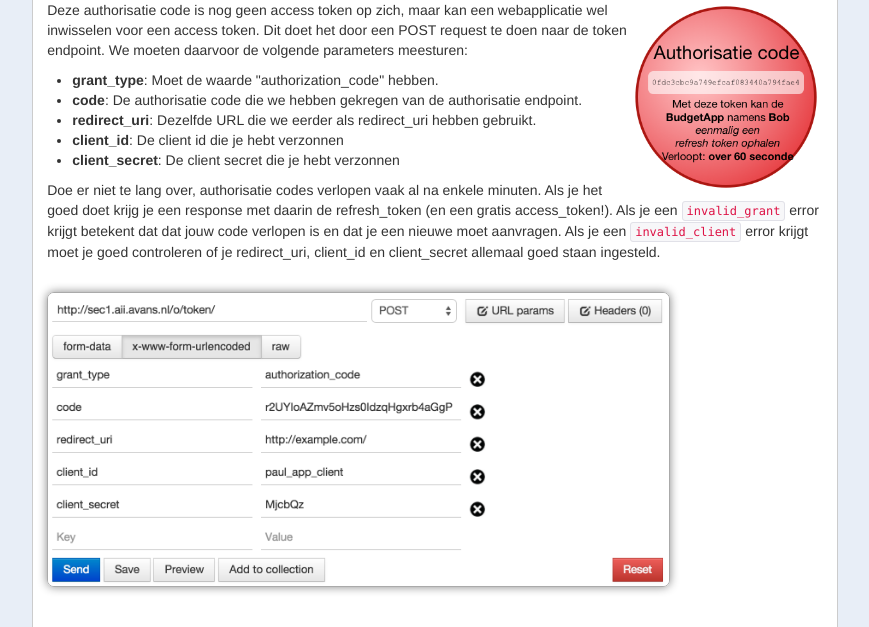
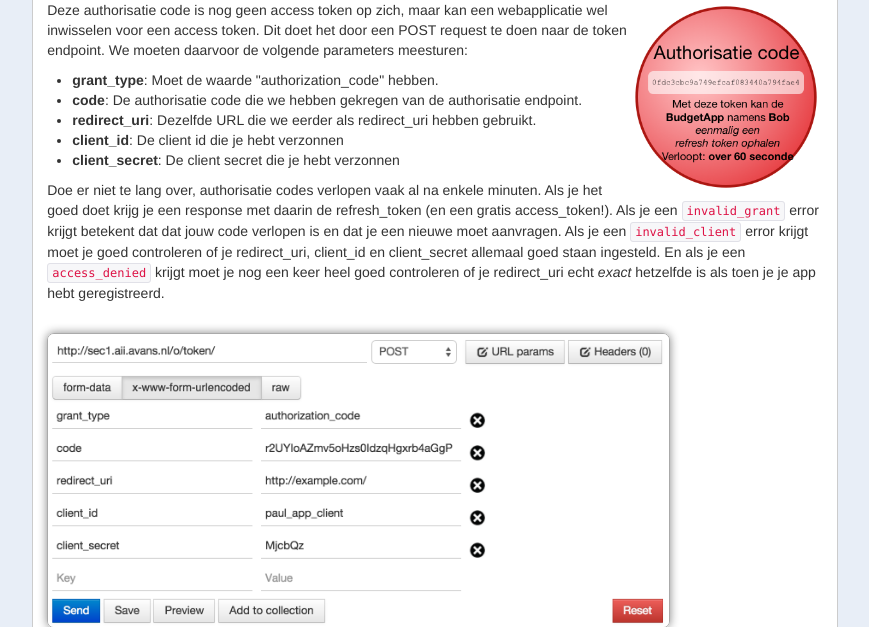
Before and after one commit to Avans/Security-Quiz, a Django app: template templates/oauth.html in a window 1280 px wide. Shown: the part 4957-5584 px from the top of the page, without its empty margins (341-1210 px from the left). Run offline with Django 3.2, Linux system fonts and the light colour scheme; the template is opened without the code that fills it, so the values that code supplies are empty; parts of the project's set-up code (start-up, migrations or seed data) failed here and were passed over.

Commit message:
Update oauth.html

```diff
--- a/templates/oauth.html
+++ b/templates/oauth.html
@@ -185,7 +185,7 @@
         <li><b>client_secret</b>: De client secret die je hebt verzonnen</li>
       </ul>
 
-      <p>Doe er niet te lang over, authorisatie codes verlopen vaak al na enkele minuten. Als je het goed doet krijg je een response met daarin de refresh_token (en een gratis access_token!). Als je een <code>invalid_grant</code> error krijgt betekent dat dat jouw code verlopen is en dat je een nieuwe moet aanvragen. Als je een <code>invalid_client</code> error krijgt moet je goed controleren of je redirect_uri, client_id en client_secret allemaal goed staan ingesteld.</p>
+      <p>Doe er niet te lang over, authorisatie codes verlopen vaak al na enkele minuten. Als je het goed doet krijg je een response met daarin de refresh_token (en een gratis access_token!). Als je een <code>invalid_grant</code> error krijgt betekent dat dat jouw code verlopen is en dat je een nieuwe moet aanvragen. Als je een <code>invalid_client</code> error krijgt moet je goed controleren of je redirect_uri, client_id en client_secret allemaal goed staan ingesteld. En als je een <code>access_denied</code> krijgt moet je nog een keer heel goed controleren of je redirect_uri echt <i>exact</i> hetzelfde is als toen je je app hebt geregistreerd.</code></p>
 
       <img src="static/img/oauth_exchange_auth_code.png" class="screenshot" style="margin: 20px; width: 80%; margin-left: auto; margin-right: auto;">
 
```
